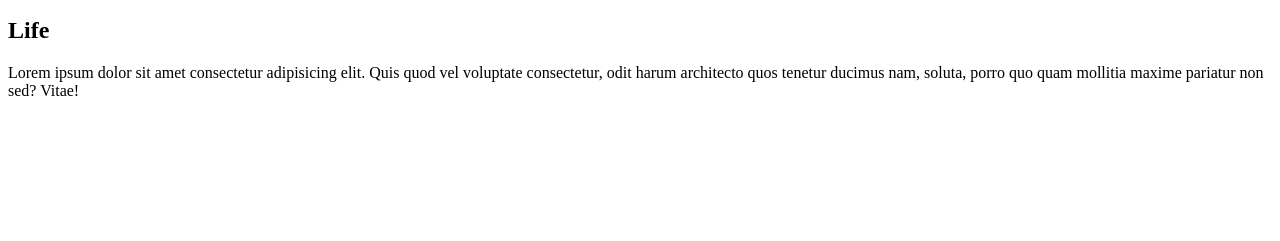
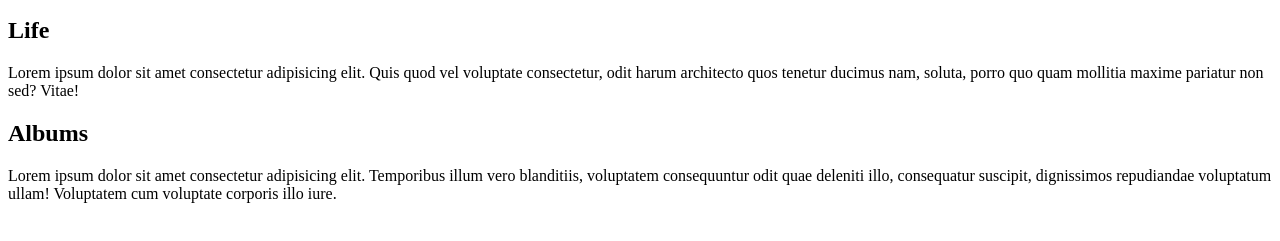
Before and after one commit to williamcreativo/rolling, a plain HTML site: page index.html in a window 1280 px wide. Shown: the part 155-396 px from the top of the page. Drawn offline with Linux system fonts and the light colour scheme.

Commit message:
add albums and font styles

```diff
--- /dev/null
+++ b/index.css
@@ -0,0 +1,4 @@
+body
+{
+    background-color: white;
+}
--- a/index.html
+++ b/index.html
@@ -22,6 +22,10 @@
             odit harum architecto quos tenetur ducimus nam, soluta, porro quo quam mollitia
             maxime pariatur non sed? Vitae!
         </p>
+        <h2>Albums</h2>
+        <p>Lorem ipsum dolor sit amet consectetur adipisicing elit. Temporibus illum vero blanditiis, voluptatem consequuntur odit
+           quae deleniti illo, consequatur suscipit, dignissimos repudiandae voluptatum ullam!
+           Voluptatem cum voluptate corporis illo iure.</p>
     </main>
 </body>
 </html>
```
